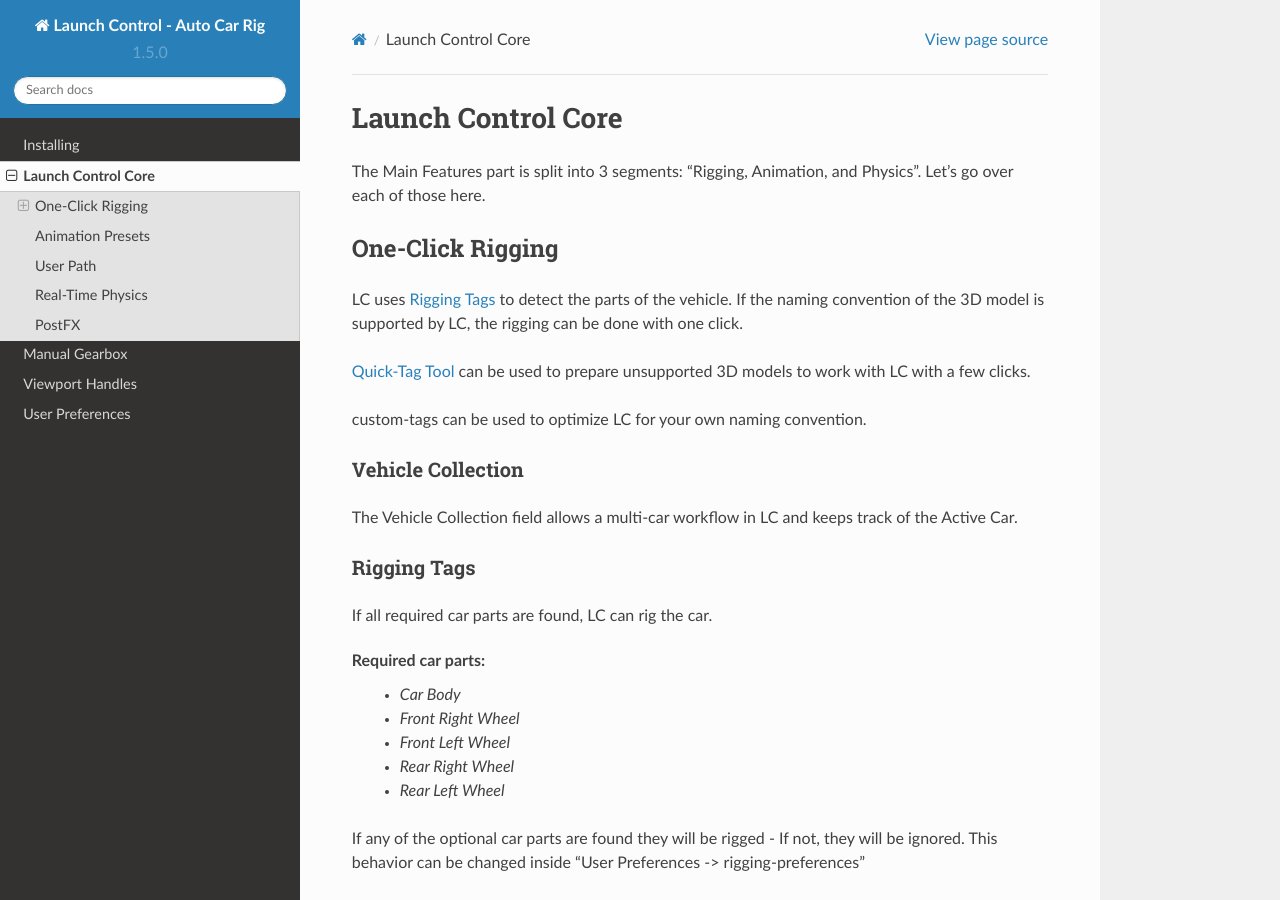
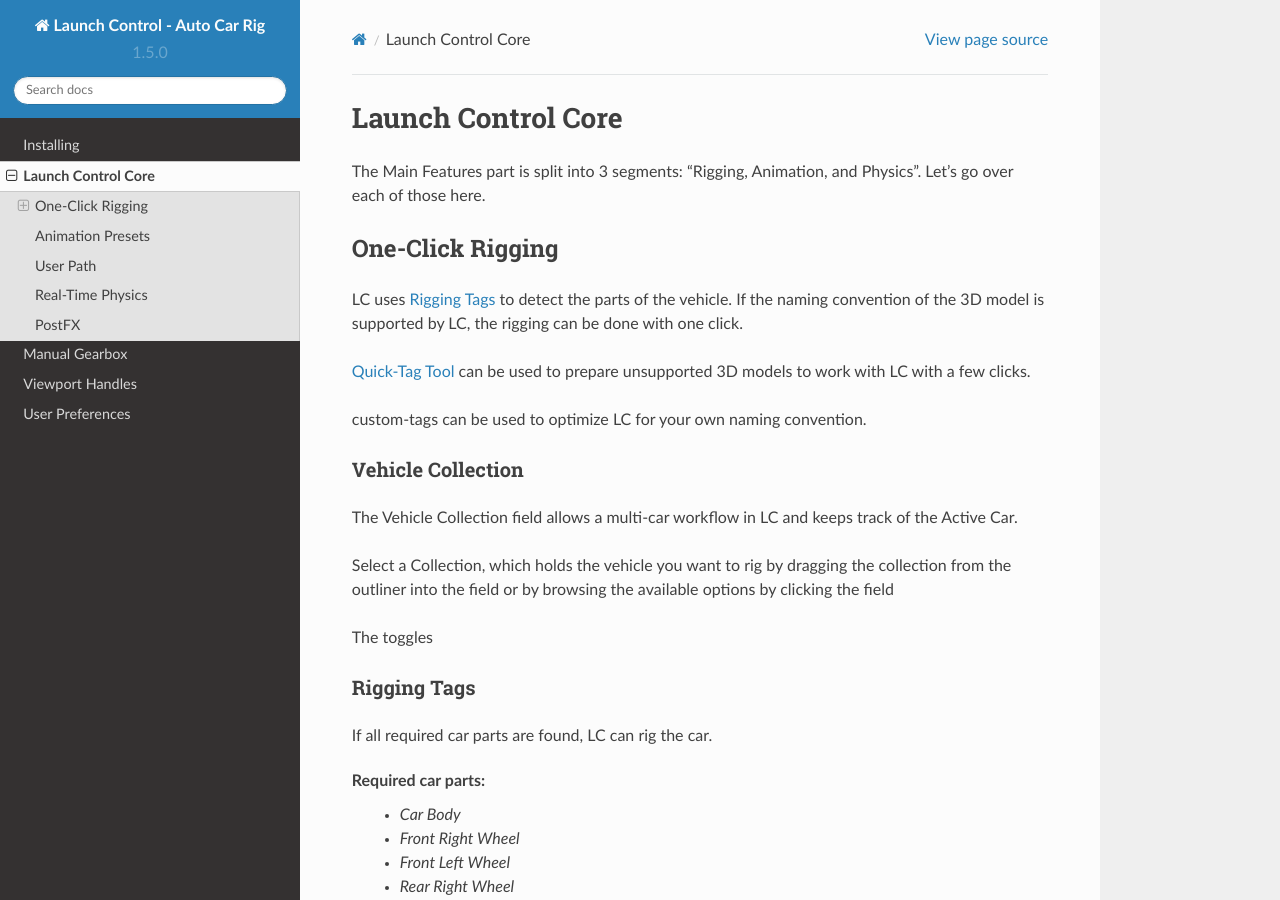
Before and after one commit to DanielVesterbaek/launch-control-documentation, a Sphinx documentation site: the page built from docs/source/launch-control-core.rst, in a window 1280 px wide and 900 px high. Built offline with Sphinx 7.4.7 and the Read the Docs theme 2.0.0, drawn with Linux system fonts in a browser that asks for light colours.

Commit message:
Update launch-control-core.rst

```diff
--- a/docs/source/launch-control-core.rst
+++ b/docs/source/launch-control-core.rst
@@ -19,6 +19,10 @@ Vehicle Collection
 ^^^^^^^^^^
 
 The Vehicle Collection field allows a multi-car workflow in LC and keeps track of the Active Car.
+
+Select a Collection, which holds the vehicle you want to rig by dragging the collection from the outliner into the field or by browsing the available options by clicking the field
+
+The toggles
 
 
 .. _rigging-tags:
```
